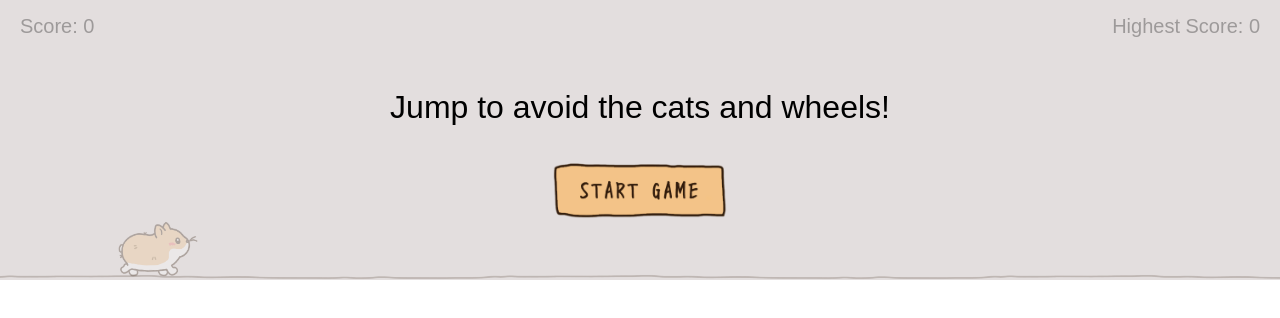
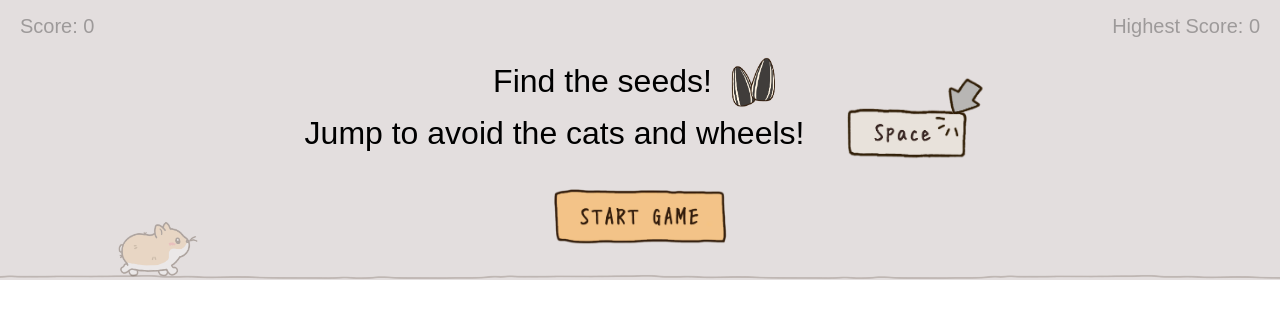
Before and after one commit to hsiangyichen/hamster-jumping-game, a Next.js app: page / in a window 1280 px wide. Shown: the top 318 px of the page. Built offline with nearby package versions, Linux system fonts and the light colour scheme; a web font is replaced by a local one.

Commit message:
feat: add more instructions and space key

```diff
--- a/src/app/components/StartGame/StartGame.js
+++ b/src/app/components/StartGame/StartGame.js
@@ -1,17 +1,62 @@
-import React from "react";
+import React, { useEffect, useState } from "react";
 import styles from "./styles.module.scss";
 import Image from "next/image";
 
 const StartGame = ({ onStart }) => {
+  const [isAnimating, setIsAnimating] = useState(true);
+
+  useEffect(() => {
+    const interval = setInterval(() => {
+      setIsAnimating((prev) => !prev);
+    }, 500);
+
+    return () => clearInterval(interval);
+  }, []);
+
   return (
     <div className={styles.container}>
-      <h1 className={styles.instruction}>Jump to avoid the cats and wheels!</h1>
+      <div className={styles.seedImageContainer}>
+        <h1 className={styles.instructionOne}>Find the seeds!</h1>
+        <Image
+          src="/images/seed.png"
+          alt="seed"
+          width={650}
+          height={650}
+          className={styles.seedImage}
+        />
+      </div>
+
+      <div className={styles.spaceImageContainer}>
+        <h1 className={styles.instructionTwo}>
+          Jump to avoid the cats and wheels!
+        </h1>
+        <div className={styles.spaceAndArrowImageContainer}>
+          <Image
+            src="/images/space.png"
+            alt="seed"
+            width={650}
+            height={650}
+            className={styles.spaceImage}
+          />
+          <Image
+            src="/images/arrow.png"
+            alt="arrow"
+            width={650}
+            height={650}
+            className={`${styles.arrowImage} ${
+              isAnimating ? styles.animate : ""
+            }`}
+          />
+        </div>
+      </div>
+
       <button onClick={onStart} className={styles.startButton}>
         <Image
           src="/images/startButton.png"
           width={175}
           height={55}
           alt="startButton"
+          className={styles.startButtonImage}
         />
       </button>
     </div>
--- a/src/app/components/StartGame/styles.module.scss
+++ b/src/app/components/StartGame/styles.module.scss
@@ -7,13 +7,8 @@
   z-index: 20;
 }
 
-.instruction {
-  font-size: 32px;
-  font-weight: 100;
-  padding-bottom: 30px;
-}
-
 .startButton {
+  padding-top: 30px;
   background-color: transparent;
   font-size: x-large;
   border: none;
@@ -24,3 +19,112 @@
 .startButton:hover {
   transform: scale(1.05);
 }
+
+.instructionOne,
+.instructionTwo {
+  font-size: 32px;
+  font-weight: 100;
+  display: flex;
+  flex-direction: row;
+  justify-content: center;
+}
+
+.instructionTwo {
+  min-width: 560px;
+}
+
+.spaceAndArrowImageContainer {
+  display: flex;
+  flex-direction: row;
+}
+
+.spaceImageContainer,
+.seedImageContainer {
+  display: flex;
+  justify-content: center;
+  align-items: center;
+  gap: 10px;
+}
+
+.seedImage {
+  width: 65px;
+  height: 50px;
+}
+
+.spaceImage {
+  width: 125px;
+  height: 52px;
+}
+
+.arrowImage {
+  width: 36px;
+  height: 48px;
+  position: relative;
+  right: 23px;
+  bottom: 30px;
+}
+
+@keyframes moveUpDown {
+  0% {
+    transform: translateY(0);
+  }
+  50% {
+    transform: translateY(-15px);
+  }
+  100% {
+    transform: translateY(0);
+  }
+}
+
+.arrowImage.animate {
+  animation: moveUpDown 0.5s infinite;
+}
+
+@media (max-width: 1100px) {
+  .startButton {
+    padding-top: 30px;
+  }
+
+  .instructionOne,
+  .instructionTwo {
+    font-size: 24px;
+  }
+  .instructionTwo {
+    min-width: 412px;
+  }
+
+  .spaceImageContainer,
+  .seedImageContainer {
+    display: flex;
+    justify-content: center;
+    align-items: center;
+    gap: 10px;
+  }
+
+  .seedImage {
+    width: 55px;
+    height: 40px;
+  }
+
+  .spaceImage {
+    width: 96px;
+    height: 42px;
+  }
+
+  .arrowImage {
+    width: 26px;
+    height: 36px;
+    position: relative;
+    right: 14px;
+    bottom: 21px;
+  }
+
+  .arrowImage.animate {
+    animation: moveUpDown 0.5s infinite;
+  }
+
+  .startButtonImage {
+    width: 135px;
+    height: 45px;
+  }
+}
```
Also changed, not shown: public/images/arrow.png (added), public/images/space.png (added).
